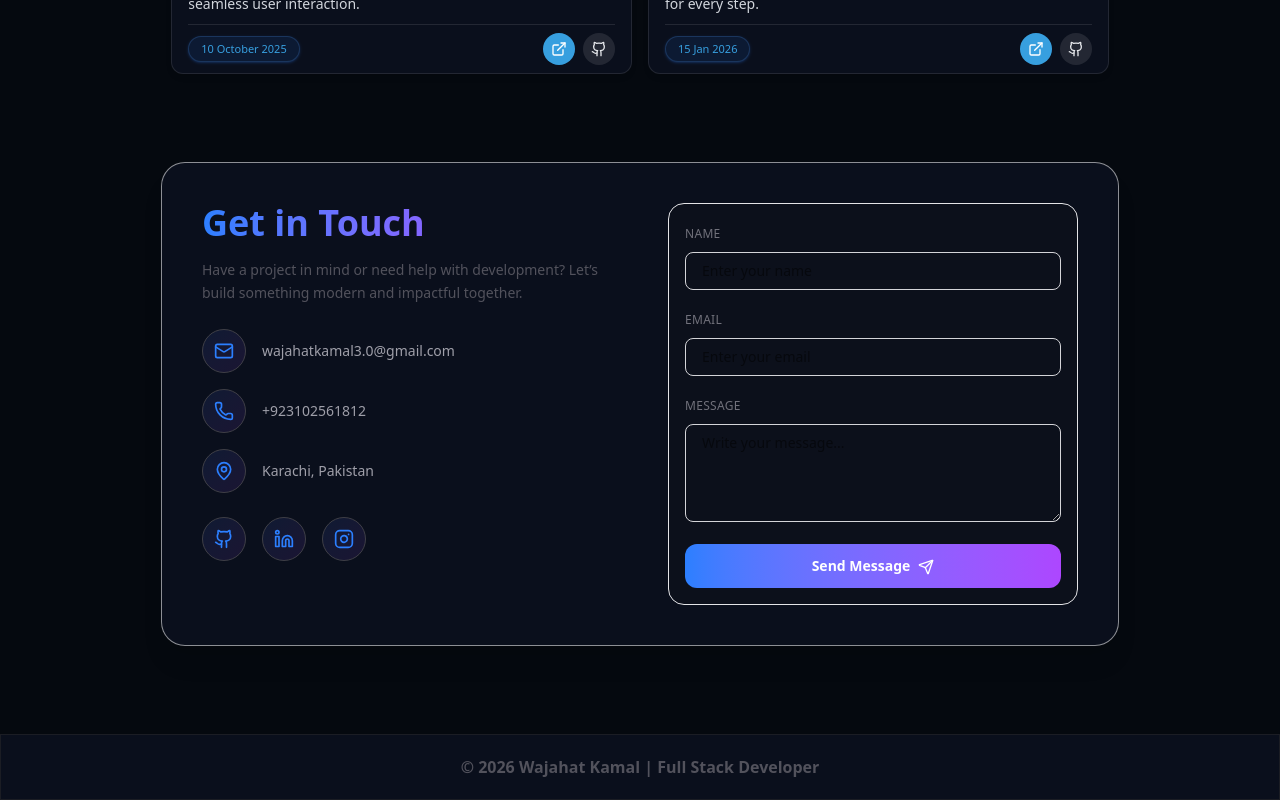
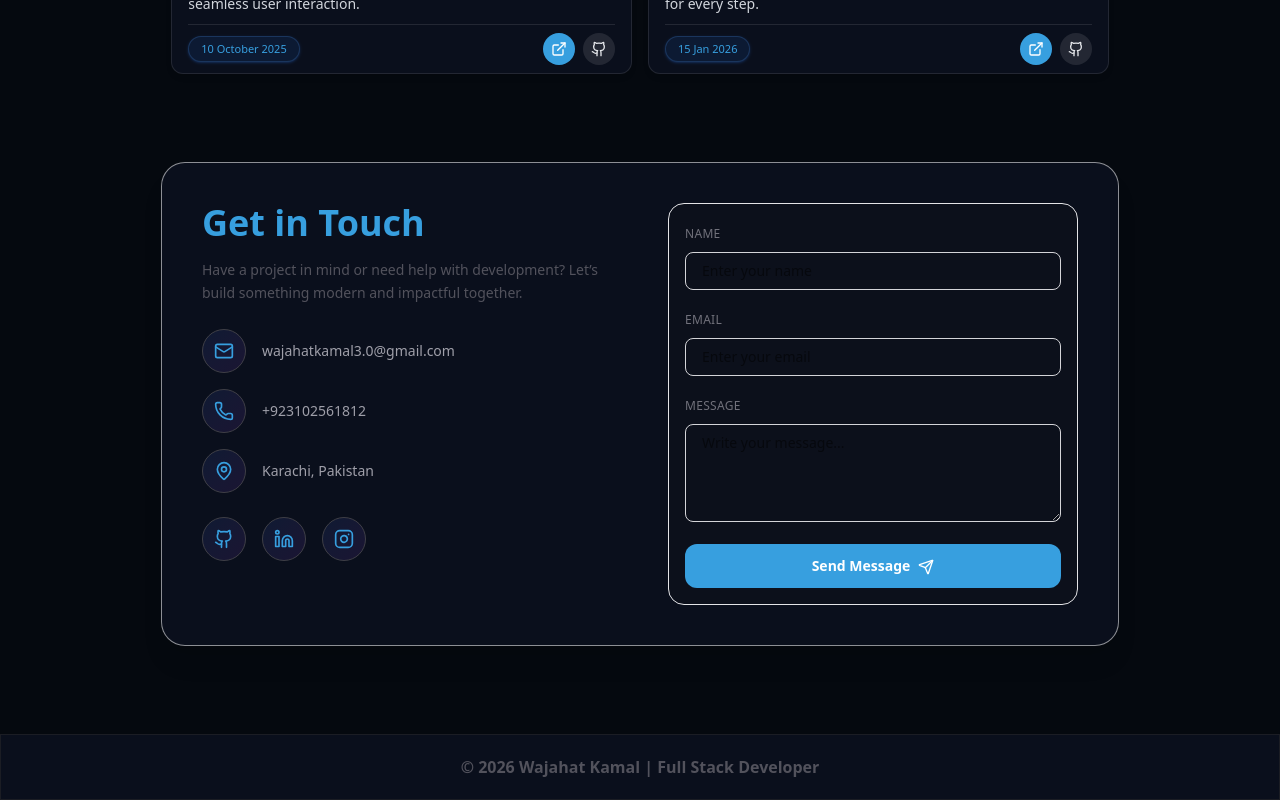
Before and after one commit to wajahat-kamal/Dev-Portfolio, a React (Vite) app: page / in a window 1280 px wide. Shown: the part 2257-3057 px from the top of the page. Built offline with nearby package versions, Linux system fonts and the light colour scheme.

Commit message:
Refactor ContactSection: update text colors to use primary theme color, enhance input focus styles, and streamline button design for improved visual consistency and user experience.

```diff
--- a/src/components/ContactSection.jsx
+++ b/src/components/ContactSection.jsx
@@ -82,7 +82,7 @@ export const ContactSection = () => {
       <div className="grid md:grid-cols-2 gap-8 md:gap-14 rounded-3xl border border-zinc-200/60 dark:border-zinc-800/60 bg-[#0A0F1C] backdrop-blur-xl md:p-10 p-5 shadow-xl">
         {/* ================= LEFT ================= */}
         <div>
-          <h2 className="text-4xl font-bold bg-gradient-to-r from-blue-500 to-purple-500 bg-clip-text text-transparent">
+          <h2 className="text-4xl font-bold text-primary">
             Get in Touch
           </h2>
 
@@ -102,7 +102,7 @@ export const ContactSection = () => {
                 className="flex items-center gap-4 text-sm text-zinc-400"
               >
                 <div className="h-11 w-11 flex items-center justify-center rounded-full bg-gradient-to-br from-blue-500/10 to-purple-500/10 border border-zinc-700">
-                  <Icon className="w-5 h-5 text-blue-500" />
+                  <Icon className="w-5 h-5 text-primary" />
                 </div>
                 {text}
               </li>
@@ -116,7 +116,7 @@ export const ContactSection = () => {
                 href={item.url}
                 target="_blank"
                 className="h-11 w-11 rounded-full flex items-center justify-center  border border-zinc-700
-              bg-gradient-to-br from-blue-500/10 to-purple-500/10 text-blue-500 hover:scale-110 transition"
+              bg-gradient-to-br from-blue-500/10 to-purple-500/10 text-primary hover:scale-110 transition"
               >
                 {item.icon}
               </a>
@@ -141,7 +141,7 @@ export const ContactSection = () => {
               type="text"
               placeholder="Enter your name"
               className="mt-2 w-full rounded-lg border border-zinc-300 dark:border-zinc-700
-              bg-transparent px-4 py-2 text-sm focus:border-blue-500 focus:ring-1 outline-none"
+              bg-transparent px-4 py-2 text-sm focus:border-primary focus:ring-1 outline-none"
             />
           </div>
 
@@ -155,7 +155,7 @@ export const ContactSection = () => {
               type="email"
               placeholder="Enter your email"
               className="mt-2 w-full rounded-lg border border-zinc-300 dark:border-zinc-700
-              bg-transparent px-4 py-2 text-sm focus:border-blue-500 focus:ring-1 outline-none"
+              bg-transparent px-4 py-2 text-sm focus:border-primary focus:ring-1 outline-none"
             />
           </div>
 
@@ -169,7 +169,7 @@ export const ContactSection = () => {
               rows={4}
               placeholder="Write your message..."
               className="mt-2 w-full rounded-lg border border-zinc-300 dark:border-zinc-700
-              bg-transparent px-4 py-2 text-sm focus:border-blue-500 focus:ring-1 outline-none"
+              bg-transparent px-4 py-2 text-sm focus:border-primary focus:ring-1 outline-none"
             />
           </div>
 
@@ -177,7 +177,7 @@ export const ContactSection = () => {
             type="submit"
             disabled={status.loading}
             className={`w-full rounded-xl py-3 text-sm font-semibold text-white
-            bg-gradient-to-r from-blue-500 to-purple-500 hover:scale-[1.02] transition
+            bg-primary hover:scale-[1.02] transition
             ${status.loading ? "opacity-70 cursor-not-allowed" : ""}`}
           >
             {status.loading ? "Sending..." : "Send Message"}
```
